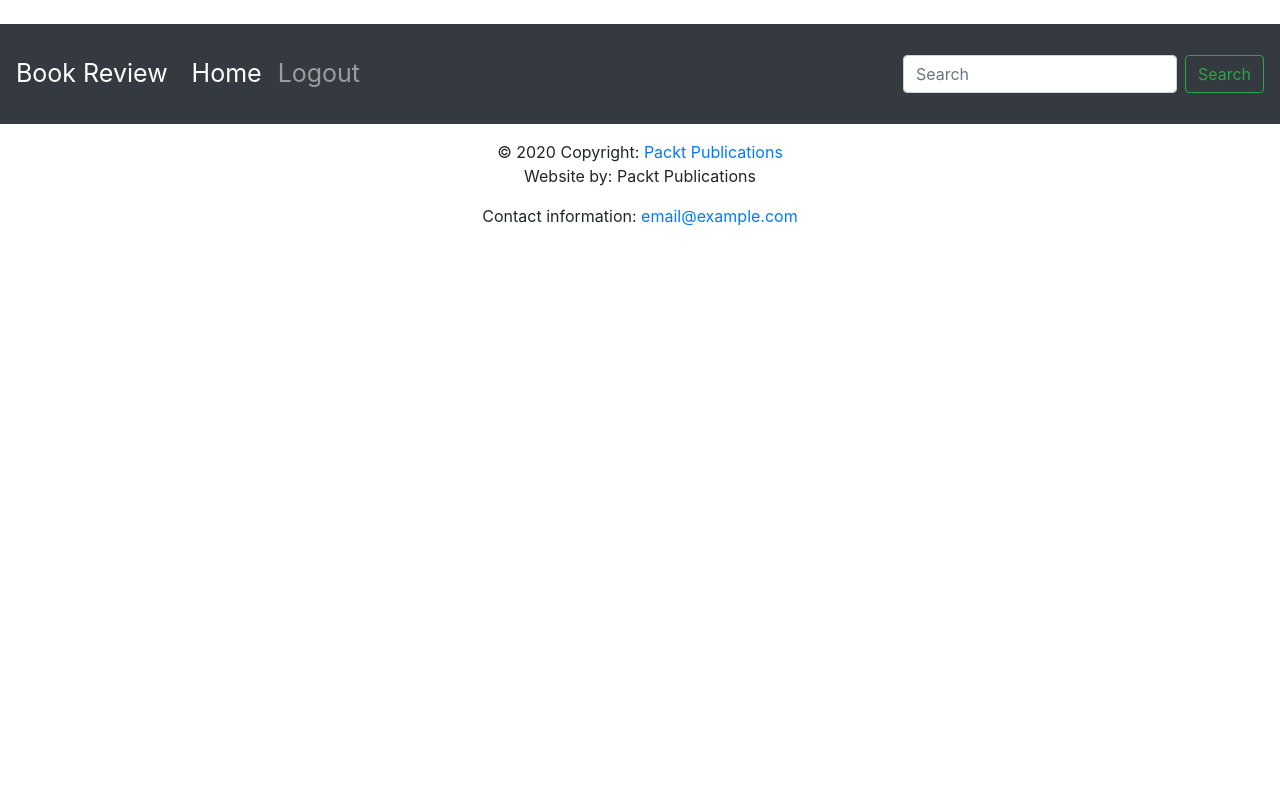
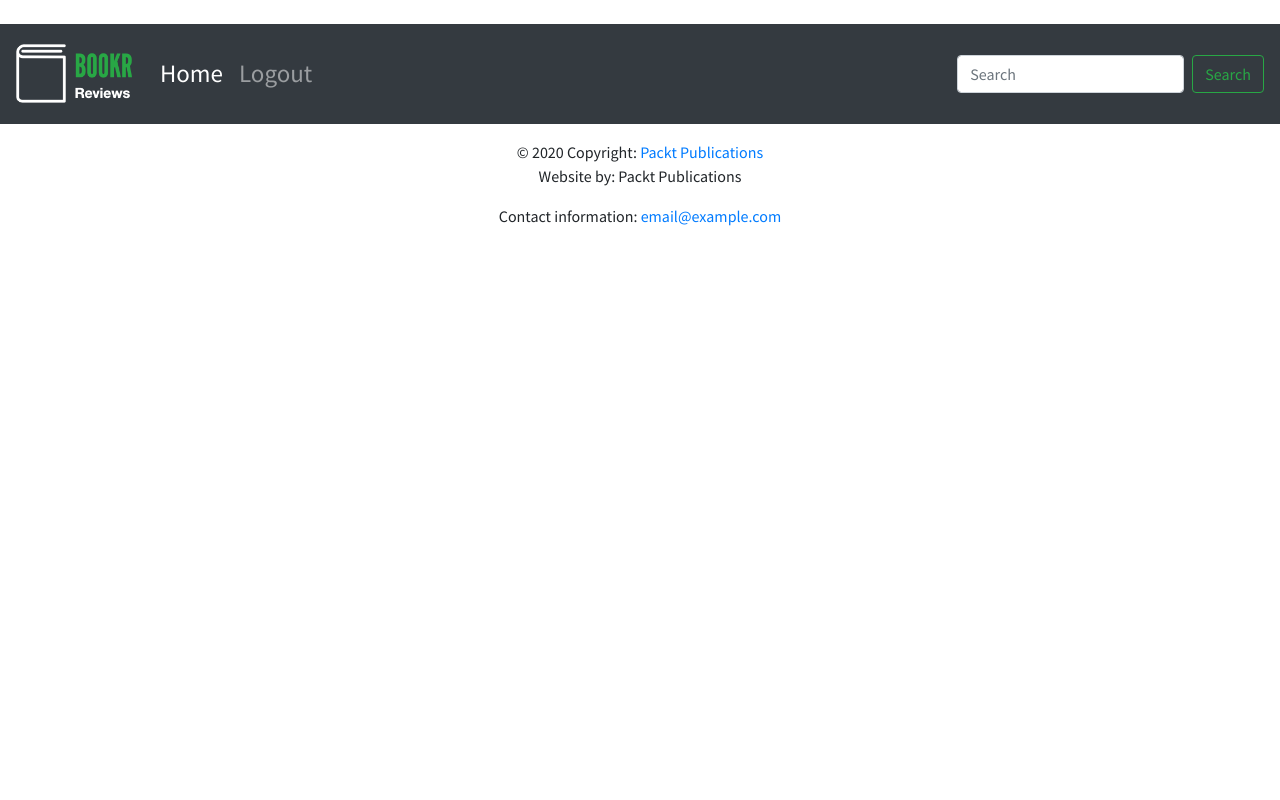
Before and after one commit to superyingyingv/IT112WebProgramming, a Django app: template bookr/reviews/templates/reviews/book_list.html in a window 1280 px wide. Run offline with Django 4.2, Linux system fonts and the light colour scheme; the template is opened without the code that fills it, so the values that code supplies are empty; some libraries are stand-ins or nearby versions.

Commit message:
Unit 6 Activity

```diff
--- a/bookr/bookr/settings.py
+++ b/bookr/bookr/settings.py
@@ -55,7 +55,7 @@ ROOT_URLCONF = 'bookr.urls'
 TEMPLATES = [
     {
         'BACKEND': 'django.template.backends.django.DjangoTemplates',
-        'DIRS': [],
+        'DIRS': [os.path.join(BASE_DIR, 'templates')],
         'APP_DIRS': True,
         'OPTIONS': {
             'context_processors': [
@@ -119,3 +119,5 @@ USE_TZ = True
 # https://docs.djangoproject.com/en/4.2/howto/static-files/
 
 STATIC_URL = 'static/'
+
+STATICFILES_DIRS = [os.path.join(BASE_DIR, 'static')]
--- a/bookr/reviews/templates/reviews/base.html
+++ b/bookr/reviews/templates/reviews/base.html
@@ -1,61 +1,5 @@
-<!doctype html>
+{% extends 'base.html' %}
+
 {% load static %}
-<html lang="en">
-<head>
-    <!-- Required meta tags -->
-    <meta charset="utf-8">
-    <meta name="viewport" content="width=device-width, initial-scale=1, shrink-to-fit=no">
-
-    <!-- Bootstrap CSS -->
-    <link rel="stylesheet" href="https://stackpath.bootstrapcdn.com/bootstrap/4.4.1/css/bootstrap.min.css" integrity="sha384-Vkoo8x4CGsO3+Hhxv8T/Q5PaXtkKtu6ug5TOeNV6gBiFeWPGFN9MuhOf23Q9Ifjh" crossorigin="anonymous">
-
-    <link rel="stylesheet" href="https://cdnjs.cloudflare.com/ajax/libs/font-awesome/4.7.0/css/font-awesome.min.css">
-
-    <title>Book Review</title>
-    <style type="text/css">
-        .navbar {
-            min-height: 100px;
-            font-size: 25px;
-        }
-
-        .navbar-brand {
-            font-size: 25px;
-        }
-    </style>
-</head>
-<body>
-    <nav class="navbar navbar-expand-sm navbar-dark bg-dark sticky-top">
-        <a class="navbar-brand" href="/">Book Review</a>
-        <button class="navbar-toggler" type="button" data-toggle="collapse" data-target="#navbarSupportedContent" aria-controls="navbarSupportedContent" aria-expanded="false" aria-label="Toggle navigation">
-            <span class="navbar-toggler-icon"></span>
-        </button>
-        <div class="collapse navbar-collapse" id="navbarSupportedContent">
-            <ul class="navbar-nav mr-auto">
-                <li class="nav-item active">
-                    <a class="nav-link" href="/books/">Home <span class="sr-only">(current)</span></a>
-                </li>
-                <li class="nav-item">
-                    <a class="nav-link" href="#">Logout</a>
-                </li>
-            </ul>
-            <form class="form-inline my-2 my-lg-0">
-                <input class="form-control mr-sm-2" type="search" placeholder="Search" aria-label="Search">
-                <button class="btn btn-outline-success my-2 my-sm-0" type="submit">Search</button>
-            </form>
-        </div>
-    </nav>
-    {% block content %}
-    <h1>Welcome to Bookr!</h1>
-    {% endblock %}
-    <!-- Copyright -->
-    <footer class="page-footer font-small blue">
-        <div class="footer-copyright text-center py-3">
-            © 2020 Copyright:
-            <a href="https://www.packtpub.com"> Packt Publications</a>
-            <p>Website by: Packt Publications</p>
-            <p>Contact information: <a href="mailto:email@example.com">email@example.com</a></p>
-        </div>
-    </footer>
-    <!-- Copyright -->
-</body>
-</html>
+{% block brand %}
+<img src="{% static 'reviews/logo.png' %}">{% endblock %}
--- /dev/null
+++ b/bookr/static/main.css
@@ -0,0 +1,8 @@
+body {
+  font-family: 'Source Sans Pro', sans-serif;
+    background-color: #e6efe8
+  color: #393939;
+}
+h1, h2, h3, h4, h5, h6 {
+  font-family: 'Libre Baskerville', serif;
+}
--- /dev/null
+++ b/bookr/templates/base.html
@@ -0,0 +1,68 @@
+<!doctype html>
+{% load static %}
+<html lang="en">
+<head>
+    <!-- Required meta tags -->
+    <meta charset="utf-8">
+    <meta name="viewport" content="width=device-width, initial-scale=1, shrink-to-fit=no">
+
+    <!-- Bootstrap CSS -->
+    <link rel="stylesheet" href="https://stackpath.bootstrapcdn.com/bootstrap/4.4.1/css/bootstrap.min.css" integrity="sha384-Vkoo8x4CGsO3+Hhxv8T/Q5PaXtkKtu6ug5TOeNV6gBiFeWPGFN9MuhOf23Q9Ifjh" crossorigin="anonymous">
+
+    <link rel="stylesheet" href="https://cdnjs.cloudflare.com/ajax/libs/font-awesome/4.7.0/css/font-awesome.min.css">
+
+    <title>Book Review</title>
+    <link rel="stylesheet" href="{% static 'main.css' %}">
+    <link rel="stylesheet" href="https://fonts.googleapis.com/css?family=Libre+Baskerville|Source+Sans+Pro&display=swap">
+
+    <style type="text/css">
+        .navbar {
+            min-height: 100px;
+            font-size: 25px;
+        }
+
+        .navbar-brand {
+            font-size: 25px;
+        }
+
+            .navbar-brand > img {
+                height: 60px;
+            }
+    </style>
+</head>
+<body>
+    <nav class="navbar navbar-expand-sm navbar-dark bg-dark sticky-top">
+        <a class="navbar-brand" href="/">{% block brand %}<img src="{% static 'logo.png' %}">{% endblock %}</a>
+        <button class="navbar-toggler" type="button" data-toggle="collapse" data-target="#navbarSupportedContent" aria-controls="navbarSupportedContent" aria-expanded="false" aria-label="Toggle navigation">
+            <span class="navbar-toggler-icon"></span>
+        </button>
+        <div class="collapse navbar-collapse" id="navbarSupportedContent">
+            <ul class="navbar-nav mr-auto">
+                <li class="nav-item active">
+                    <a class="nav-link" href="/books/">Home <span class="sr-only">(current)</span></a>
+                </li>
+                <li class="nav-item">
+                    <a class="nav-link" href="#">Logout</a>
+                </li>
+            </ul>
+            <form class="form-inline my-2 my-lg-0">
+                <input class="form-control mr-sm-2" type="search" placeholder="Search" aria-label="Search">
+                <button class="btn btn-outline-success my-2 my-sm-0" type="submit">Search</button>
+            </form>
+        </div>
+    </nav>
+    {% block content %}
+    <h1>Welcome to Bookr!</h1>
+    {% endblock %}
+    <!-- Copyright -->
+    <footer class="page-footer font-small blue">
+        <div class="footer-copyright text-center py-3">
+            © 2020 Copyright:
+            <a href="https://www.packtpub.com"> Packt Publications</a>
+            <p>Website by: Packt Publications</p>
+            <p>Contact information: <a href="mailto:email@example.com">email@example.com</a></p>
+        </div>
+    </footer>
+    <!-- Copyright -->
+</body>
+</html>
```
Also changed, not shown: bookr/reviews/static/reviews/logo.png (added), bookr/static/logo.png (added).
